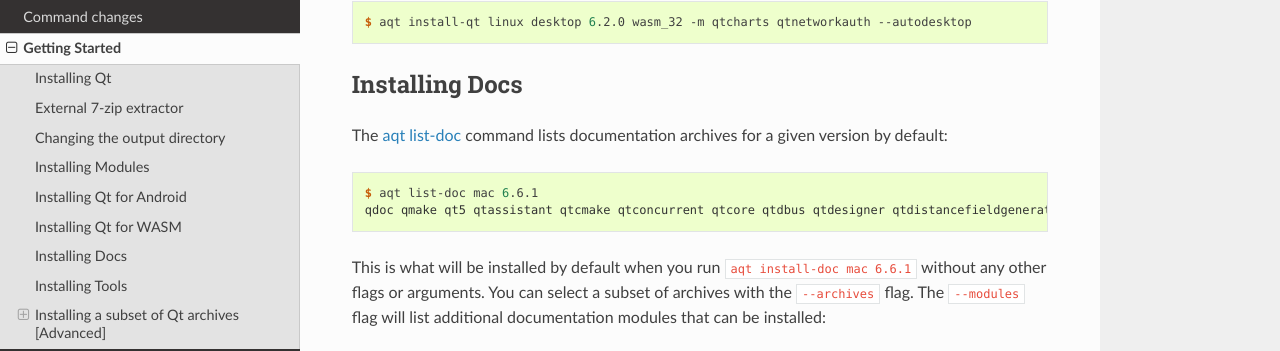
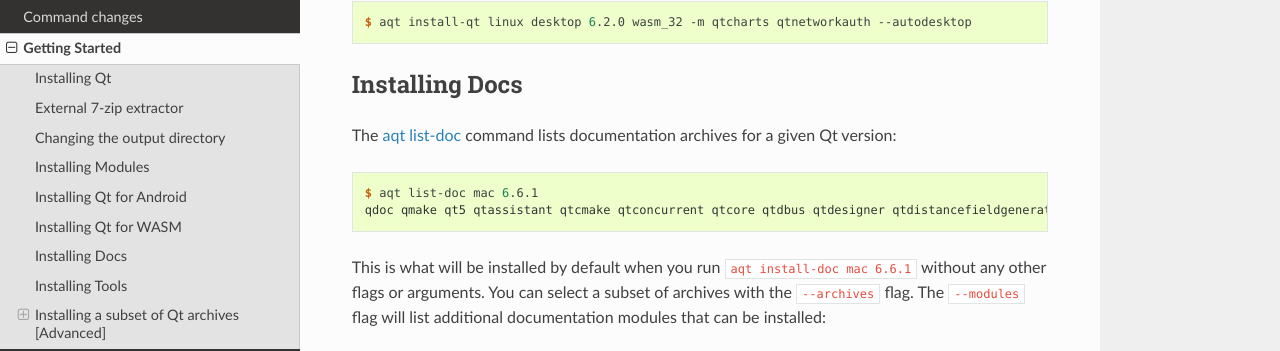
Before and after one commit to miurahr/aqtinstall, a Sphinx documentation site: the page built from docs/getting_started.rst, in a window 1280 px wide and 900 px high, scrolled down 5788 px. Shown: the part 132-483 px from the top of the window. Built offline with Sphinx 7.4.7 and the Read the Docs theme 2.0.0, drawn with Linux system fonts in a browser that asks for light colours; the version number could not be read and is left out.

Commit message:
Update docs/getting_started.rst
Co-authored-by: Mozi <29089388+pzhlkj6612@users.noreply.github.com>

```diff
--- a/docs/getting_started.rst
+++ b/docs/getting_started.rst
@@ -321,7 +321,7 @@
 ---------------
 
 The :ref:`aqt list-doc <list-doc command>` command lists documentation
-archives for a given version by default:
+archives for a given Qt version:
 
 .. code-block:: console
 
```
